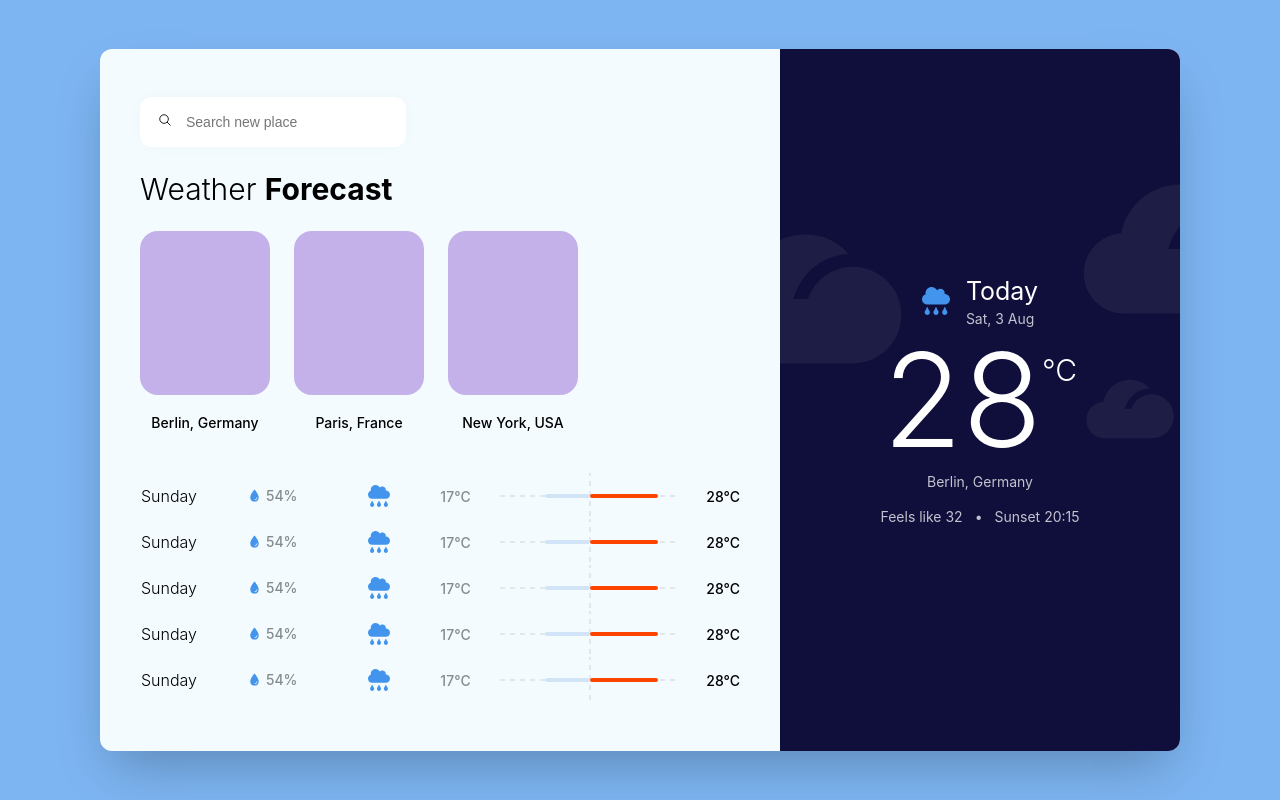
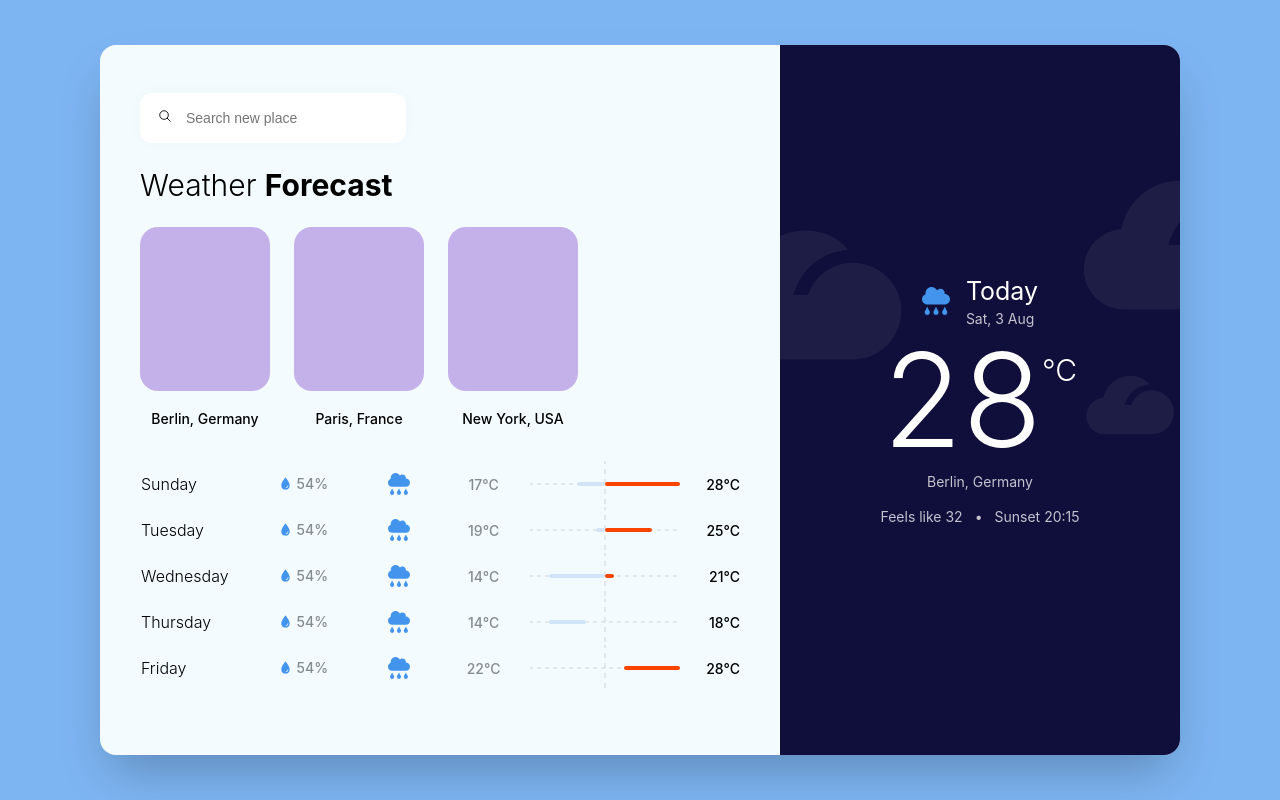
Before and after one commit to federicodesia/weather-app, a React (Create React App) app: page / in a window 1280 px wide. Built offline with nearby package versions, Linux system fonts and the light colour scheme.

Commit message:
NextDaysForecast

```diff
--- a/src/App.css
+++ b/src/App.css
@@ -18,7 +18,7 @@
 
   .main-container {
     margin: 24px;
-    border-radius: 12px;
+    border-radius: 16px;
     background-color: #F3FBFF;
     box-shadow: rgba(0, 0, 0, 0.25) 0px 25px 50px -12px;
   }
--- a/src/components/dark-panel/dark-panel.tsx
+++ b/src/components/dark-panel/dark-panel.tsx
@@ -14,7 +14,7 @@ function DarkPanel() {
       </div>
 
       <div className={styles.content}>
-        <div className='column center-items'>
+        <div className='column center-items expand'>
 
           <div className='row center-items'>
             <FaCloudRain size={28} id={styles.todayIcon} />
--- a/src/components/day-forecast/day-forecast.tsx
+++ /dev/null
@@ -1,48 +0,0 @@
-import styles from './day-forecast.module.css';
-
-import { IoWater } from 'react-icons/io5';
-import { FaCloudRain } from "react-icons/fa";
-
-function DayForecast() {
-
-    return (
-
-        <table className={styles.table}>
-
-            <tbody>
-            {[...Array(5)].map((x, i) =>
-                <tr>
-                    <th>
-                        Sunday
-                    </th>
-                    <td>
-                        <IoWater id={styles.waterIcon} size={15}></IoWater>
-                        54%
-                    </td>
-                    <td>
-                        <FaCloudRain color='#4394EC' size={22}></FaCloudRain>
-                    </td>
-
-                    <td>
-                        17°C
-                    </td>
-                    <td className={styles.left}>
-                        <div className={styles.verticalDashedLine}></div>
-                        <div className={styles.horizontalDashedLine}></div>
-                        <div className={styles.bar}></div>
-                    </td>
-                    <td className={styles.right}>
-                        <div className={styles.horizontalDashedLine}></div>
-                        <div className={styles.bar}></div>
-                    </td>
-                    <td id={styles.maxTemp}>
-                        28°C
-                    </td>
-                </tr>
-            )}
-            </tbody>
-        </table>
-    );
-}
-
-export default DayForecast;
--- a/src/components/light-panel/light-panel.tsx
+++ b/src/components/light-panel/light-panel.tsx
@@ -2,7 +2,7 @@ import styles from './light-panel.module.css';
 
 import Input from '../input/input';
 import CityCard from '../city-card/city-card';
-import DayForecast from '../day-forecast/day-forecast';
+import NextDaysForecast from '../next-days-forecast/next-days-forecast';
 
 import { IoSearchOutline } from 'react-icons/io5';
 
@@ -18,16 +18,45 @@ function LightPanel() {
         </div>
       </div>
 
-      <div className='horizontal-scroll'>
+      <div className='horizontal-scroll start'>
         <CityCard name='Berlin, Germany'></CityCard>
         <CityCard name='Paris, France'></CityCard>
         <CityCard name='New York, USA'></CityCard>
       </div>
 
-      <div className={styles.contentPadding}>
-        <div className='column'>
-          <DayForecast></DayForecast>
-        </div>
+      <div className='horizontal-scroll column'>
+        <NextDaysForecast days={[
+          {
+            dayName: "Sunday",
+            probabilityRain: 54,
+            minTemp: 17,
+            maxTemp: 28
+          },
+          {
+            dayName: "Tuesday",
+            probabilityRain: 54,
+            minTemp: 19,
+            maxTemp: 25
+          },
+          {
+            dayName: "Wednesday",
+            probabilityRain: 54,
+            minTemp: 14,
+            maxTemp: 21
+          },
+          {
+            dayName: "Thursday",
+            probabilityRain: 54,
+            minTemp: 14,
+            maxTemp: 18
+          },
+          {
+            dayName: "Friday",
+            probabilityRain: 54,
+            minTemp: 22,
+            maxTemp: 28
+          }
+        ]}></NextDaysForecast>
       </div>
     </div>
   );
--- a/src/components/day-forecast/day-forecast.module.css
+++ b/src/components/next-days-forecast/next-days-forecast.module.css
@@ -2,7 +2,7 @@
     border-spacing: 0;
     border-collapse: collapse;
     text-align: center;
-    margin-top: 24px;
+    margin: 16px 0px;
 }
 
 .table th{
@@ -10,6 +10,7 @@
     font-weight: 300;
     text-align: left;
     width: 0px;
+    padding-right: 16px;
 }
 
 .table td{
@@ -18,7 +19,7 @@
     color: rgba(0, 0, 0, 0.45);
 
     margin: 0;
-    padding: 12px 0px;
+    padding: 12px 16px;
     white-space: nowrap;
 }
 
@@ -36,56 +37,39 @@
     color: inherit;
     text-align: right;
     width: 10%;
+    padding-right: 0;
 }
 
-.left{
+.tempBar{
     position: relative;
-    width: 15%;
+    width: 25%;
+    min-width: 100px;
 }
 
-.left *{
-    position: absolute;
-}
-
-.right{
-    position: relative;
-    width: 15%;
-}
-
-.right *{
-    position: absolute;
-}
-
-.left .bar{
-    background-color: #D1E4F8;
+.tempBar .left,
+.tempBar .right{
     border-radius: 4px;
     height: 4px;
-    width: 50%;
 
+    position: absolute;
     top: 50%;
+    left: 0;
     right: 0;
     transform: translate(0, -50%);
 }
 
-.right .bar{
-    background-color: #FA4400;
-    border-radius: 4px;
-    height: 4px;
-    width: 75%;
-
-    top: 50%;
-    left: 0;
-    transform: translate(0, -50%);
+.tempBar .left{
+    background-color: #D1E4F8;
 }
 
-.horizontalDashedLine{
+.tempBar .right{
+    background-color: #FA4400;
+}
+
+.tempBar .horizontalDashedLine{
     width: 100%;
     height: 1px;
     margin: 0px;
-
-    top: 50%;
-    left: 50%;
-    transform: translate(-50%, -50%);
 
     background-image: linear-gradient(
         to right,
@@ -93,18 +77,14 @@
         rgba(0, 0, 0, 0) 0%
     );
     background-position: bottom;
-    background-size: 10px 1px;
+    background-size: 8px 1px;
     background-repeat: repeat-x;
 }
 
-.verticalDashedLine{
+.tempBar .verticalDashedLine{
     width: 1px;
     height: 100%;
     margin: 0px;
-
-    top: 50%;
-    right: 0;
-    transform: translate(50%, -50%);
 
     background-image: linear-gradient(
         rgba(0, 0, 0, 0.15) 50%,
--- /dev/null
+++ b/src/components/next-days-forecast/next-days-forecast.tsx
@@ -0,0 +1,83 @@
+import styles from './next-days-forecast.module.css';
+
+import { IoWater } from 'react-icons/io5';
+import { FaCloudRain } from "react-icons/fa";
+import { useMemo } from 'react';
+import { clamp } from '../../utils/utils';
+
+type DayForecast = {
+    dayName: string;
+    probabilityRain: number;
+    minTemp: number;
+    maxTemp: number
+};
+
+type NextDaysForecastProps = {
+    days: Array<DayForecast>;
+}
+
+function NextDaysForecast({ days }: NextDaysForecastProps) {
+
+    const separator = 20;
+    const longestBar = useMemo(
+        () => Math.max(
+            ...days.map(day => clamp(separator - day.minTemp, 0)),
+            ...days.map(day => clamp(day.maxTemp - separator, 0)),
+        ),
+        [days]
+    )
+
+    const getWidth = (num: number) => {
+        return (num * 50) / longestBar;
+    };
+
+    const getTempBarStyle = (
+        day: DayForecast,
+        position: "left" | "right"
+    ) => {
+        let start = separator - day.minTemp;
+        let end = separator - day.maxTemp;
+
+        if(position === "left") end = clamp(end, 0);
+        else if(position === "right") start = clamp(start, undefined, 0);
+
+        return {
+            marginLeft: `${getWidth(longestBar - start)}%`,
+            marginRight: `${getWidth(longestBar + end)}%`
+        }
+    }
+
+    return (
+        <table className={styles.table}>
+            <tbody>
+                {days.map((day) => (
+
+                    <tr key={day.dayName}>
+                        <th>{day.dayName}</th>
+                        <td>
+                            <IoWater id={styles.waterIcon} size={15}></IoWater>
+                            {day.probabilityRain}%
+                        </td>
+                        <td>
+                            <FaCloudRain color='#4394EC' size={22}></FaCloudRain>
+                        </td>
+
+                        <td>{day.minTemp}°C</td>
+
+                        <td className={styles.tempBar}>
+                            <div className={`${styles.verticalDashedLine} absolute-center`}></div>
+                            <div className={`${styles.horizontalDashedLine} absolute-center`}></div>
+
+                            <div className={styles.left} style={getTempBarStyle(day, "left")}></div>
+                            <div className={styles.right} style={getTempBarStyle(day, "right")}></div>
+                        </td>
+
+                        <td id={styles.maxTemp}>{day.maxTemp}°C</td>
+                    </tr>
+                ))}
+            </tbody>
+        </table>
+    );
+}
+
+export default NextDaysForecast;
--- a/src/theme/theme.css
+++ b/src/theme/theme.css
@@ -70,6 +70,9 @@ h4 {
 .column {
   display: flex;
   flex-direction: column;
+}
+
+.column.expand{
   height: 100%;
 }
 
@@ -80,5 +83,16 @@ h4 {
   overflow-x: auto;
 
   padding: 0px 40px;
+  justify-content: stretch;
+}
+
+.horizontal-scroll.start{
   justify-content: start;
 }
+
+.absolute-center{
+  position: absolute;
+  top: 50%;
+  left: 50%;
+  transform: translate(-50%, -50%);
+}
--- /dev/null
+++ b/src/utils/utils.tsx
@@ -0,0 +1,13 @@
+export const clamp = (num: number, min?: number, max?: number) => {
+    if(min != null && max != null){
+        return num <= min
+            ? min
+            : num >= max
+                ? max
+                : num;
+    }
+
+    if(min != null) return num <= min ? min : num;
+    if(max != null) return num >= max ? max : num;
+    return num;
+};
```
